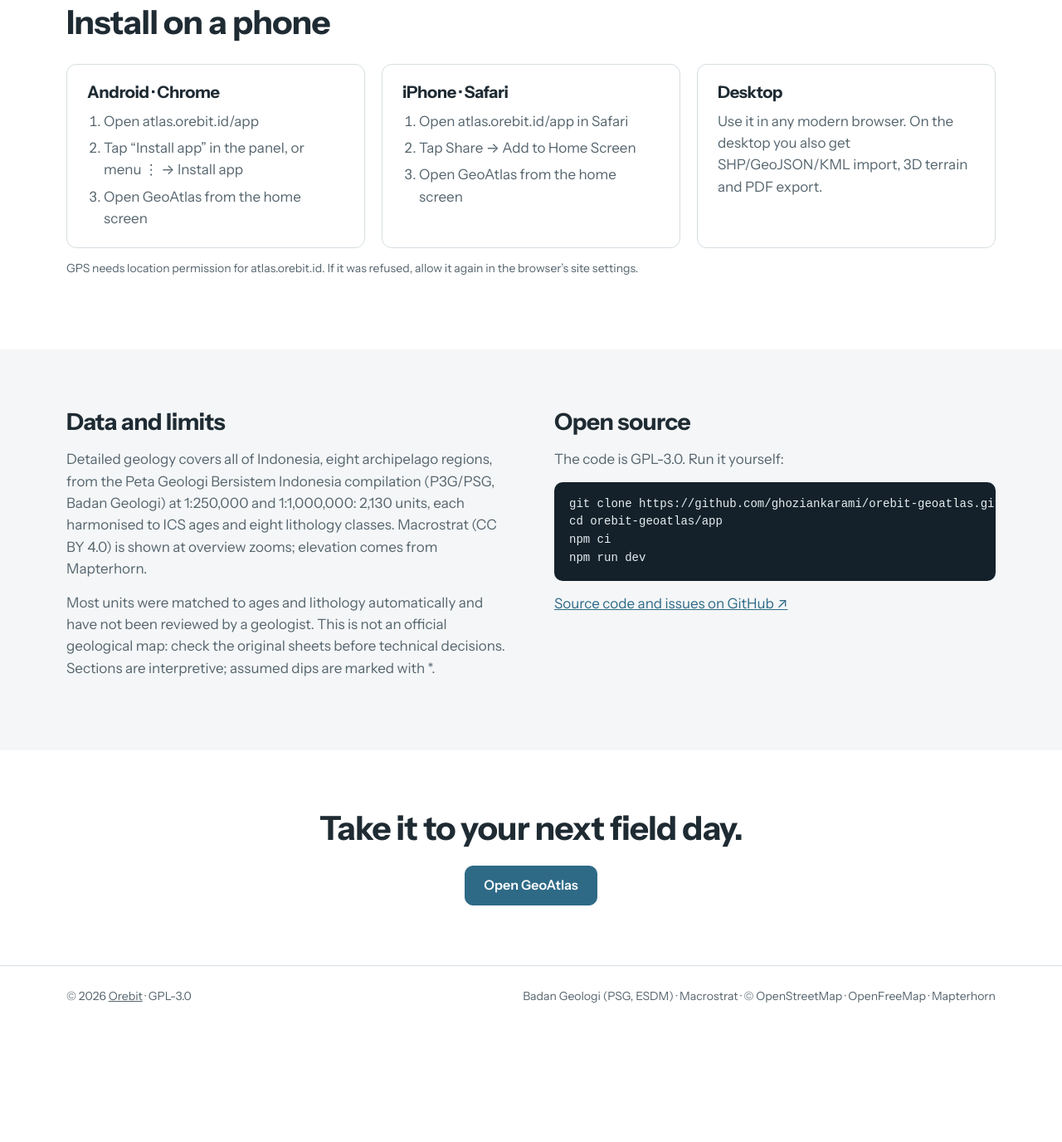
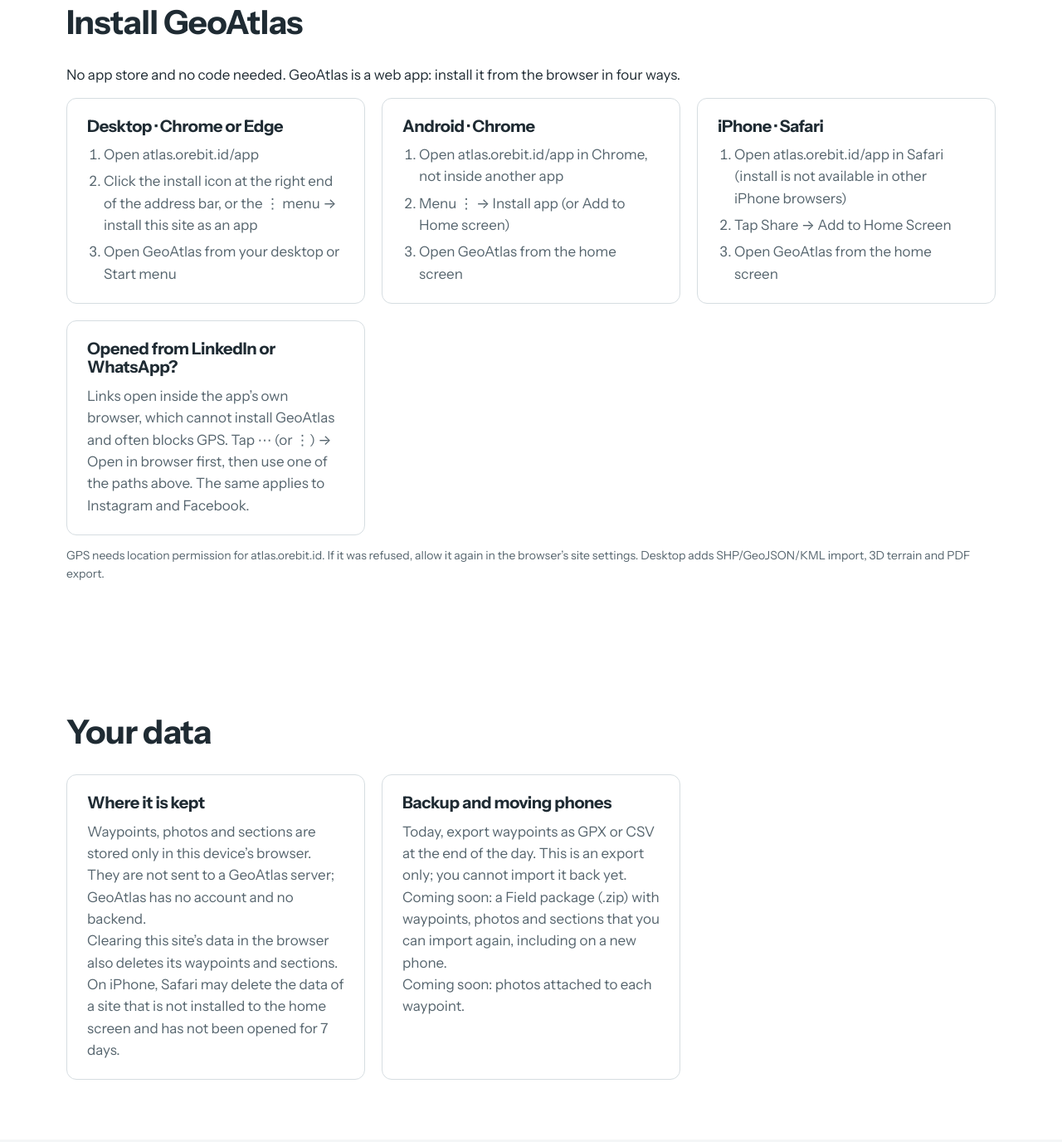
Before and after one commit to ghoziankarami/orebit-geoatlas, a website built with Vite: page app/index.html in a window 1280 px wide. Shown: the part 5560-6936 px from the top of the page at 83% size. Before the commit the page ends 6797 px from the top, so only its background shows below. Built offline with nearby package versions, Linux system fonts and the light colour scheme.

Commit message:
Docs: user install guide for desktop, Android, iOS, LinkedIn; Data Anda section (ID/EN)

```diff
--- a/app/index.html
+++ b/app/index.html
@@ -163,30 +163,57 @@
     </section>
 
     <section class="wrap" id="pasang">
-      <h2 data-en="Install on a phone">Pasang di HP</h2>
+      <h2 data-en="Install GeoAtlas">Pasang GeoAtlas</h2>
+      <p data-en="No app store and no code needed. GeoAtlas is a web app: install it from the browser in four ways.">Tanpa app store dan tanpa kode. GeoAtlas adalah aplikasi web; pasang lewat browser dengan salah satu dari empat jalur berikut.</p>
       <div class="install">
         <div class="box">
-          <h3>Android · Chrome</h3>
+          <h3 data-en="Desktop · Chrome or Edge">Desktop · Chrome atau Edge</h3>
           <ol>
             <li data-en="Open atlas.orebit.id/app">Buka atlas.orebit.id/app</li>
-            <li data-en="Tap “Install app” in the panel, or menu ⋮ → Install app">Ketuk “Pasang aplikasi” di panel, atau menu ⋮ → Instal aplikasi</li>
+            <li data-en="Click the install icon at the right end of the address bar, or the ⋮ menu → install this site as an app">Klik ikon Instal di ujung kanan address bar, atau menu ⋮ → instal halaman ini sebagai aplikasi</li>
+            <li data-en="Open GeoAtlas from your desktop or Start menu">Buka GeoAtlas dari desktop atau menu Start</li>
+          </ol>
+        </div>
+        <div class="box">
+          <h3 data-en="Android · Chrome">Android · Chrome</h3>
+          <ol>
+            <li data-en="Open atlas.orebit.id/app in Chrome, not inside another app">Buka atlas.orebit.id/app di Chrome, bukan dari dalam aplikasi lain</li>
+            <li data-en="Menu ⋮ → Install app (or Add to Home screen)">Menu ⋮ → Instal aplikasi (atau Tambahkan ke layar utama)</li>
             <li data-en="Open GeoAtlas from the home screen">Buka GeoAtlas dari layar utama</li>
           </ol>
         </div>
         <div class="box">
-          <h3>iPhone · Safari</h3>
+          <h3 data-en="iPhone · Safari">iPhone · Safari</h3>
           <ol>
-            <li data-en="Open atlas.orebit.id/app in Safari">Buka atlas.orebit.id/app di Safari</li>
+            <li data-en="Open atlas.orebit.id/app in Safari (install is not available in other iPhone browsers)">Buka atlas.orebit.id/app di Safari (pemasangan tidak tersedia di browser iPhone lain)</li>
             <li data-en="Tap Share → Add to Home Screen">Ketuk Bagikan → Tambahkan ke Layar Utama</li>
             <li data-en="Open GeoAtlas from the home screen">Buka GeoAtlas dari layar utama</li>
           </ol>
         </div>
         <div class="box">
-          <h3 data-en="Desktop">Desktop</h3>
-          <p data-en="Use it in any modern browser. On the desktop you also get SHP/GeoJSON/KML import, 3D terrain and PDF export.">Pakai di browser modern apa saja. Di desktop tersedia juga impor SHP/GeoJSON/KML, medan 3D, dan ekspor PDF.</p>
+          <h3 data-en="Opened from LinkedIn or WhatsApp?">Dibuka dari LinkedIn atau WhatsApp?</h3>
+          <p data-en="Links open inside the app’s own browser, which cannot install GeoAtlas and often blocks GPS. Tap ⋯ (or ⋮) → Open in browser first, then use one of the paths above. The same applies to Instagram and Facebook.">Tautan membuka browser bawaan aplikasi, yang tidak bisa memasang GeoAtlas dan sering memblokir GPS. Ketuk ⋯ (atau ⋮) → Buka di browser dulu, lalu pakai salah satu jalur di atas. Hal yang sama berlaku untuk Instagram dan Facebook.</p>
         </div>
       </div>
-      <p class="fine" data-en="GPS needs location permission for atlas.orebit.id. If it was refused, allow it again in the browser’s site settings.">GPS butuh izin lokasi untuk atlas.orebit.id. Bila pernah ditolak, izinkan lagi di pengaturan situs browser.</p>
+      <p class="fine" data-en="GPS needs location permission for atlas.orebit.id. If it was refused, allow it again in the browser’s site settings. Desktop adds SHP/GeoJSON/KML import, 3D terrain and PDF export.">GPS butuh izin lokasi untuk atlas.orebit.id. Bila pernah ditolak, izinkan lagi di pengaturan situs browser. Di desktop tersedia juga impor SHP/GeoJSON/KML, medan 3D, dan ekspor PDF.</p>
+    </section>
+
+    <section class="wrap" id="data-anda">
+      <h2 data-en="Your data">Data Anda</h2>
+      <div class="install">
+        <div class="box">
+          <h3 data-en="Where it is kept">Disimpan di mana</h3>
+          <p data-en="Waypoints, photos and sections are stored only in this device’s browser. They are not sent to a GeoAtlas server; GeoAtlas has no account and no backend.">Waypoint, foto, dan penampang hanya tersimpan di browser perangkat ini. Tidak dikirim ke server GeoAtlas; GeoAtlas tidak punya akun dan tidak punya backend.</p>
+          <p data-en="Clearing this site’s data in the browser also deletes its waypoints and sections.">Menghapus data situs ini di browser juga menghapus waypoint dan penampang Anda.</p>
+          <p data-en="On iPhone, Safari may delete the data of a site that is not installed to the home screen and has not been opened for 7 days.">Di iPhone, Safari dapat menghapus data situs yang tidak dipasang ke layar utama dan tidak dibuka selama 7 hari.</p>
+        </div>
+        <div class="box">
+          <h3 data-en="Backup and moving phones">Cadangan dan pindah HP</h3>
+          <p data-en="Today, export waypoints as GPX or CSV at the end of the day. This is an export only; you cannot import it back yet.">Hari ini, ekspor waypoint sebagai GPX atau CSV di akhir hari. Ini hanya ekspor; belum bisa diimpor kembali.</p>
+          <p data-en="Coming soon: a Field package (.zip) with waypoints, photos and sections that you can import again, including on a new phone.">Segera hadir: Paket Lapangan (.zip) berisi waypoint, foto, dan penampang yang bisa diimpor kembali, termasuk di HP baru.</p>
+          <p data-en="Coming soon: photos attached to each waypoint.">Segera hadir: foto yang melekat pada tiap waypoint.</p>
+        </div>
+      </div>
     </section>
 
     <section class="band">
```
Also changed, not shown: docs/DEVELOPMENT.md (+4 -0 lines), README.md.
